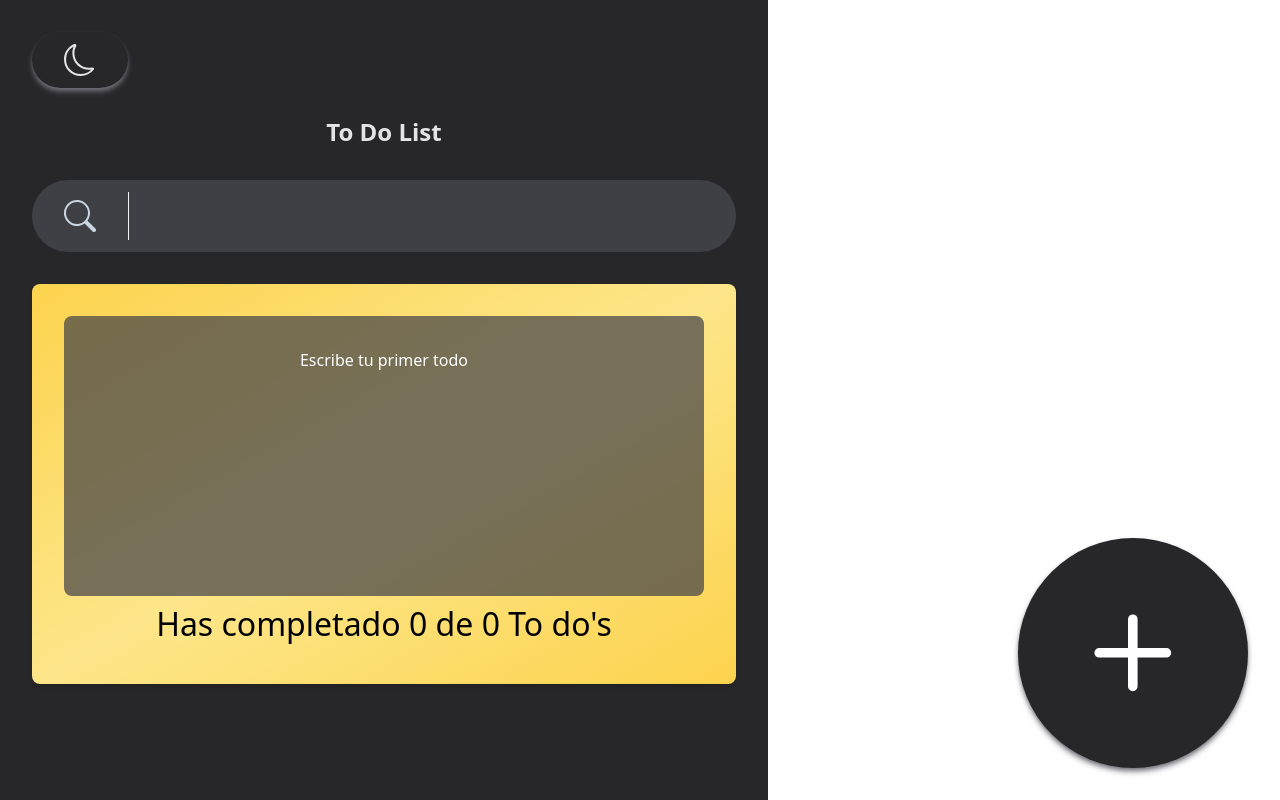
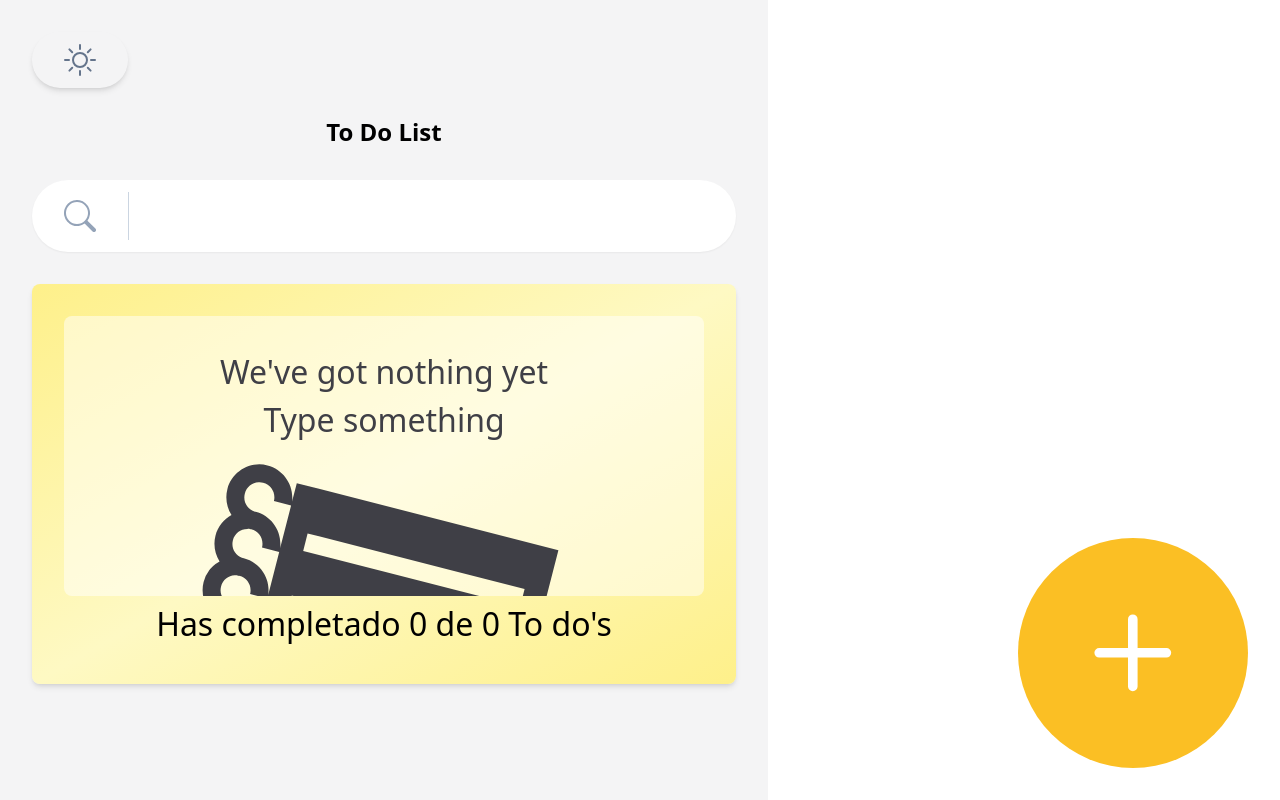
Before and after one commit to kenNoYuusha/to-do-list, a React (Vite) app: page / in a window 1280 px wide. Built offline with nearby package versions, Linux system fonts and the light colour scheme.

Commit message:
status error, loading, empty done!

```diff
--- a/src/App.jsx
+++ b/src/App.jsx
@@ -8,8 +8,9 @@ import { TodoAddNew } from "./components/TodoAddNew";
 import { BsMoon, BsSun } from "react-icons/bs";
 import { Modal } from "./components/Modal";
 import { CreateTodoForm } from "./components/CreateTodoForm";
-
-
+import { TodoError } from "./components/TodoError";
+import { TodoLoading } from "./components/TodoLoading";
+import { TodoEmptyList } from "./components/TodoEmptyList";
 
 const App = () => {
   const {
@@ -30,7 +31,7 @@ const App = () => {
   } = useApp();
 
   return (
-    <main className={`absolute ${ darkMode && "dark"} w-full`}>
+    <main className={`absolute ${darkMode && "dark"} w-full`}>
       <button
         className="absolute top-mobileRangeSpacing left-mobileRangeSpacing px-mobileRangeSpacing py-3 w-auto h-auto text-mobileRange text-slate-500 rounded-full shadow-md z-10 hover:bg-zinc-200 active:bg-zinc-300 dark:shadow-zinc-500 dark:text-zinc-200 dark:hover:bg-zinc-900/60 dark:active:bg-zinc-900"
         onClick={() => {
@@ -46,10 +47,13 @@ const App = () => {
         <TodoSearch todoSearch={todoSearch} setTodoSearch={setTodoSearch} />
         <TodoContainer>
           <TodoList>
-          {error && <p className="dark:text-white">Hubo un error</p>}
-          {loading && <p className="dark:text-white">Cargando......</p>}
-          {(!loading && !filteredTodos.length) && <p className="dark:text-white">Escribe tu primer todo</p>}
-            {filteredTodos.map(({ description, completed }) => (
+            {error && <TodoError />}
+            {!error && loading && <TodoLoading />}
+            {!error && !loading && !filteredTodos.length && <TodoEmptyList />}
+
+            {!loading &&
+              !!filteredTodos.length &&
+              filteredTodos.map(({ description, completed }) => (
                 <TodoItem
                   description={description}
                   completed={completed}
@@ -63,10 +67,16 @@ const App = () => {
             totalTodos={totalTodos}
             completedTodos={completedTodos}
           />
-          <TodoAddNew setShowModal={setShowModal}/>
-          <Modal showModal={showModal} darkMode={darkMode}>
-            <CreateTodoForm setShowModal={setShowModal} createTodo={createTodo}/>
+
+          <TodoAddNew setShowModal={setShowModal} />
+          {showModal && (
+            <Modal darkMode={darkMode}>
+              <CreateTodoForm
+                setShowModal={setShowModal}
+                createTodo={createTodo}
+              />
             </Modal>
+          )}
         </TodoContainer>
       </section>
     </main>
--- a/src/components/CreateTodoForm.jsx
+++ b/src/components/CreateTodoForm.jsx
@@ -15,7 +15,6 @@ const CreateTodoForm = ({ setShowModal, createTodo }) => {
     e.preventDefault();
     if(newTodo.length >= 1){
       createTodo(newTodo);
-      setNewTodo("");
       clickEventHandler();
     }
   };
@@ -39,6 +38,7 @@ const CreateTodoForm = ({ setShowModal, createTodo }) => {
         id="newTodo"
         className="w-full px-mobileRangeSpacing py-2 rounded-md bg-white dark:bg-zinc-700 shadow-sm focus:shadow-md outline-none dark:focus:shadow-sm dark:focus:shadow-slate-500"
         onChange={changeEventHandler}
+        autoFocus
       />
       <div className="w-full flex flex-row justify-around items-center">
         <button
--- a/src/components/Modal.jsx
+++ b/src/components/Modal.jsx
@@ -1,12 +1,10 @@
 import { createPortal } from "react-dom";
 
-const Modal = ({ children, showModal, darkMode }) => {
+const Modal = ({ children, darkMode }) => {
   return createPortal(
     <div
       id="teletransportacion"
-      className={`${darkMode && "dark"} ${
-        showModal ? "grid" : "hidden"
-      } absolute z-10 w-full h-screen bg-slate-700/80 place-items-center`}
+      className={`${darkMode && "dark"} absolute z-10 w-full h-screen grid place-items-center bg-slate-700/80 `}
     >
       {children}
     </div>,
--- /dev/null
+++ b/src/components/TodoEmptyList.jsx
@@ -0,0 +1,9 @@
+import { GiNotebook } from "react-icons/gi";
+const TodoEmptyList = () => {
+  return <li className="w-full h-full grid place-items-center text-[40vw] text-zinc-700 dark:text-zinc-200">
+    <p className="text-mobileRange text-center">We've got nothing yet<br/> Type something</p>
+    <GiNotebook />
+  </li>;
+};
+
+export { TodoEmptyList };
--- /dev/null
+++ b/src/components/TodoError.jsx
@@ -0,0 +1,8 @@
+import { BiError } from "react-icons/bi";
+const TodoError = () => {
+  return <li className="w-full h-full grid place-items-center text-[40vw] text-zinc-700 dark:text-zinc-200">
+  <p className="text-mobileRange text-center">Something went wrong<br/> Try later</p>
+  <BiError />
+</li>;
+}
+export { TodoError }
--- /dev/null
+++ b/src/components/TodoLoading.jsx
@@ -0,0 +1,33 @@
+const TodoLoading = () => {
+  return (
+    <>
+      <TodoLoadingItem/>
+      <TodoLoadingItem/>
+      <TodoLoadingItem/>
+      <TodoLoadingItem/>
+      <TodoLoadingItem/>
+      <TodoLoadingItem/>
+    </>
+  );
+};
+
+const TodoLoadingItem = () => {
+  return (
+    <li className="w-full pt-mobileRangeSpacing flex flex-row justify-between gap-x-mobileRangeSpacing text-mobileRange first:pt-0">
+        <span className="basis-mobileRangeSpacing aspect-square rounded-full bg-zinc-400 dark:bg-zinc-800 animate-pulse"></span>
+        <p className="basis-mobileRangeSpacing grow px-mobileRangeSpacing rounded-full bg-zinc-400 dark:bg-zinc-800 animate-pulse text-transparent">C</p>
+        <span className="basis-mobileRangeSpacing aspect-square rounded-full bg-zinc-400 dark:bg-zinc-800 animate-pulse"></span>
+      </li>
+  )
+}
+
+// const TodoLoadingItem = () => {
+//   return (
+//     <li className="w-full pt-mobileRangeSpacing flex flex-row justify-between gap-x-mobileRangeSpacing text-mobileRange first:pt-0">
+//         <span className="basis-mobileRangeSpacing aspect-square rounded-full bg-gradient-to-br bg-400% animate-loadingAnimation from-zinc-300 via-zinc-500 to-zinc-700"></span>
+//         <p className="basis-mobileRangeSpacing grow px-mobileRangeSpacing rounded-full bg-gradient-to-br bg-400% animate-loadingAnimation from-zinc-300 via-zinc-500 to-zinc-700 text-transparent">C</p>
+//         <span className="basis-mobileRangeSpacing aspect-square rounded-full bg-gradient-to-br bg-400% animate-loadingAnimation from-zinc-300 via-zinc-500 to-zinc-700"></span>
+//       </li>
+//   )
+// }
+export { TodoLoading };
--- a/src/js/useApp.js
+++ b/src/js/useApp.js
@@ -11,7 +11,7 @@ const useApp = () => {
   const totalTodos = todos.length;
   const completedTodos = todos.filter((todo) => !!todo.completed).length;
   let filteredTodos;
-  const [darkMode, setDarkMode] = useState(true);
+  const [darkMode, setDarkMode] = useState(false);
   const [showModal, setShowModal] = useState(false);
   const [todoSearch, setTodoSearch] = useState("");
 
--- a/src/js/useLocalStorage.js
+++ b/src/js/useLocalStorage.js
@@ -26,7 +26,7 @@ const useLocalStorage = (itemName, initialValue) => {
 
   const saveItem = (newArray) => {
     setLoading(true);
-    setTimeout(() => {
+    // setTimeout(() => {
       try {
         const newArrayStringified = JSON.stringify(newArray);
         localStorage.setItem(itemName, newArrayStringified);
@@ -35,7 +35,7 @@ const useLocalStorage = (itemName, initialValue) => {
       } catch (error) {
         setError(error);
       }
-    }, 0);
+    // }, 0);
   };
 
   return {
--- a/tailwind.config.cjs
+++ b/tailwind.config.cjs
@@ -1,16 +1,28 @@
 /** @type {import('tailwindcss').Config} */
 const defaultTheme = require("tailwindcss/defaultTheme");
 module.exports = {
-  darkMode: 'class',
+  darkMode: "class",
   content: ["./index.html", "./src/**/*.{js,ts,jsx,tsx}"],
   theme: {
     extend: {
       fontSize: {
-        mobileRange : "clamp(1rem, 5vw, 2rem)",
+        mobileRange: "clamp(1rem, 5vw, 2rem)",
       },
-      spacing : {
-        mobileRangeSpacing : "clamp(1rem, 5vw, 2rem)",
-      }
+      spacing: {
+        mobileRangeSpacing: "clamp(1rem, 5vw, 2rem)",
+      },
+      backgroundSize: {
+        "400%": "400% 400%",
+      },
+      keyframes: {
+        loadingAnimation: {
+          "0%, 100%": { backgroundPosition: "0% 50%" },
+          "50%": { backgroundPosition: "100% 50%" },
+        },
+      },
+      animation: {
+        loadingAnimation: "loadingAnimation 3s ease-in-out infinite",
+      },
     },
     screens: {
       xs: "475px",
```
Also changed, not shown: src/assets/notebook.svg (added). Lines whose indentation alone changed are shown as unchanged.
